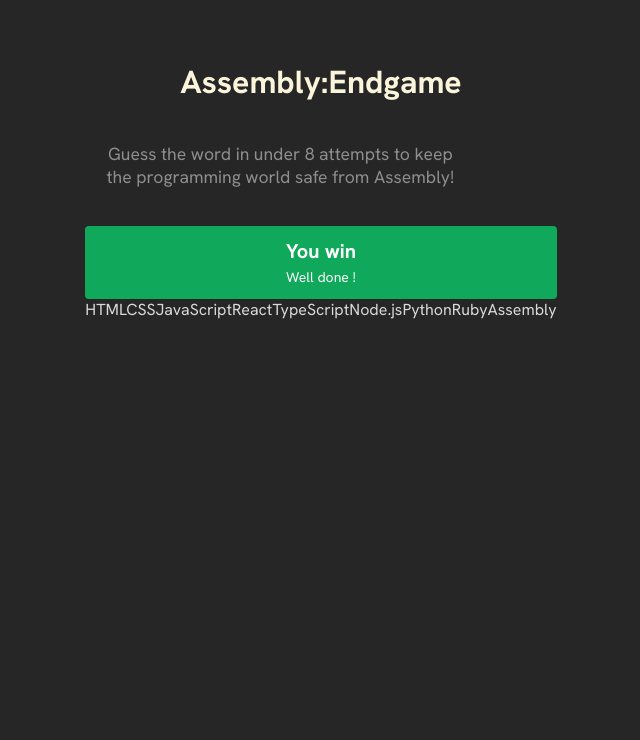
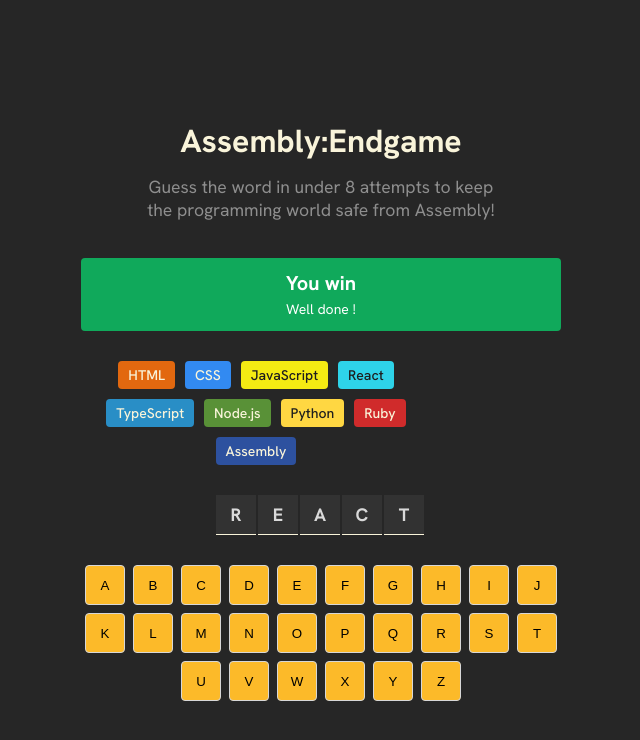
Before and after one commit to Rayan-Taibi/Assembly-Endgame, a React (Vite) app: page / in a window 1280 px wide. Shown: the top 740 px of the page, without its empty margins (319-959 px from the left). Built offline with nearby package versions, Linux system fonts and the light colour scheme.

Commit message:
add WordDisplay and Keyboard components; enhance Chips styling and layout; update CSS for Header, Status, and overall application structure

```diff
--- a/src/App.jsx
+++ b/src/App.jsx
@@ -3,17 +3,24 @@
 import Status from './components/Status.jsx'
 import './components/Chips.jsx'
 import Chips from './components/Chips.jsx'
+import WordDisplay from './components/WordDisplay.jsx'
+import Keyboard from './components/Keyboard.jsx'
 function App() {
 
   const [status,setStatus]=React.useState({
     title:"You win",
     subtitle :"Well done ! "
   })
+
+
+
   return (
     <>
     <Header />
     <Status status={status} />
     <Chips />
+    <WordDisplay />
+    <Keyboard />
     </>
   )
 }
--- a/src/components/Chips.jsx
+++ b/src/components/Chips.jsx
@@ -5,8 +5,16 @@
 export default function Chips() {
 
   const languagesList = languages.map((lang)=>{
+
+  const chipStyle = {
+
+    backgroundColor:lang.backgroundColor,
+    color:lang.color,
+
+  }
+
     return(
-      <span>{lang.name}</span>
+      <span className='chip' style={chipStyle}>{lang.name}</span>
     )
 
   })
--- /dev/null
+++ b/src/components/Keyboard.jsx
@@ -0,0 +1,14 @@
+import React from 'react'
+import '../styles/Keyboard.css'
+export default function Keyboard() {
+   const alphabet = "abcdefghijklmnopqrstuvwxyz"
+   const alphabetLetters = alphabet.split('').map((alphabetletter , index) =>(
+    <button key={index} className='key'>{alphabetletter.toUpperCase()}</button>
+   ))
+
+  return (
+    <section className='keyboard'>
+         {alphabetLetters}
+    </section>
+  )
+}
--- /dev/null
+++ b/src/components/WordDisplay.jsx
@@ -0,0 +1,20 @@
+import React from 'react'
+import '../styles/wordDisplay.css'
+export default function WordDisplay() {
+
+  const [CurrentWord, setCurrentWord] = React.useState("react")
+
+  const letterElements = CurrentWord.split('').map((letter, index) => (
+    <span key={index} className="letter">
+      {letter.toUpperCase()}
+    </span>
+  ));
+
+
+
+  return (
+    <section className="word-display">
+       {letterElements}
+    </section>
+  )
+}
--- a/src/index.css
+++ b/src/index.css
@@ -10,4 +10,6 @@
     color: #D9D9D9;
     display: flex;
     justify-content: center;
+    align-items: center;
+    text-align: center;
 }
--- a/src/styles/Header.css
+++ b/src/styles/Header.css
@@ -1,12 +1,16 @@
 header {
     display: flex;
     flex-direction: column;
+    align-items: center;
     text-align: center;
-    padding: 20px;
+    margin-bottom: 20px;
+
 }
 header h1 {
     font-size:  2rem;
     color: #F9F4DA;
+    margin-bottom: -5px;
+
 }
 header p {
     font-size: 1.1rem;
--- /dev/null
+++ b/src/styles/Keyboard.css
@@ -0,0 +1,20 @@
+.keyboard{
+    display: flex;
+    flex-wrap: wrap;
+    justify-content: center;
+    align-items: center;
+    text-align: center;
+    gap: 8px;
+    max-width: 480px;
+    margin-top: 30px;
+}
+.key{
+    width: 40px;
+    height: 40px;
+    background-color: #FCBA29;
+    color: #000000;
+    border: 1px solid #D7D7D7;
+    border-radius: 4px;
+
+
+}
--- /dev/null
+++ b/src/styles/WordDisplay.css
@@ -0,0 +1,20 @@
+.word-display{
+    display: flex;
+    justify-content: center;
+    align-items: center;
+    text-align: center;
+
+}
+.letter{
+    font-size: 18px;
+    font-weight: 700;
+    height: 40px;
+    width: 40px;
+    padding: 6px;
+    background-color: #323232;
+    margin-right: 2px;
+    display: flex;
+    justify-content: center;
+    align-items: center;
+    border-bottom: solid 1px #F9F4DA;
+}
--- a/src/styles/chips.css
+++ b/src/styles/chips.css
@@ -1,5 +1,18 @@
-/* .chips{
+.chips{
     display: flex;
+
+    flex-wrap: wrap;
     gap: 10px;
-    flex-wrap: wrap;
-} */
+    width: 350px;
+    align-items: center;
+    justify-content: center;
+    margin-block : 30px;
+
+}
+.chip{
+    padding: 5px 10px;
+    font-size: 14px;
+    font-weight: 500;
+    border-radius: 4px;
+    cursor:pointer;
+}
--- a/src/styles/status.css
+++ b/src/styles/status.css
@@ -6,9 +6,9 @@
     background-color: #10A95B;
     border-radius: 4px;
     line-height: 10px;
+
 }
 .status h2{
-
     font-size: 1.25rem;
 }
 .status p{
```
